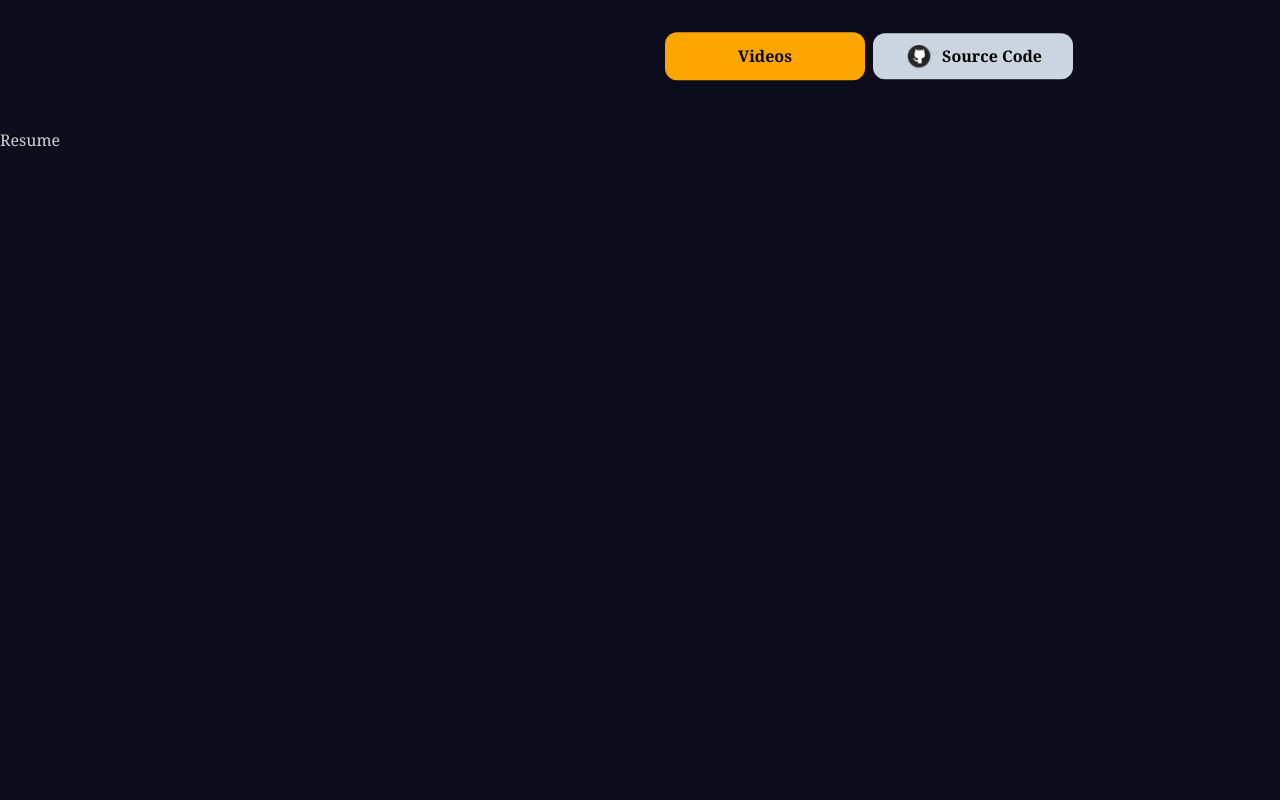
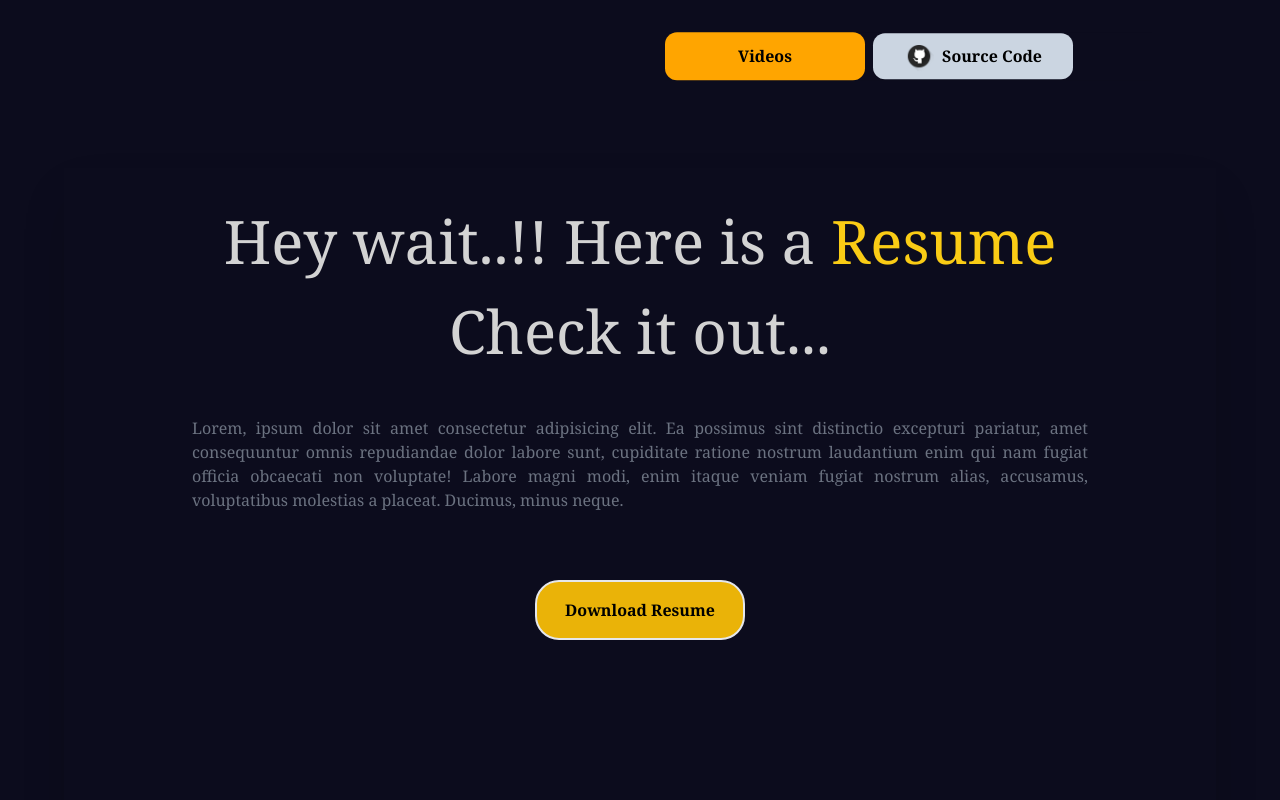
Before and after one commit to sanketkedare/sanketkedare, a React (Create React App) app: page / in a window 1280 px wide. Shown: the part 6380-7180 px from the top of the page. Built offline with nearby package versions, Linux system fonts and the light colour scheme.

Commit message:
Completed

```diff
--- a/src/App.js
+++ b/src/App.js
@@ -5,6 +5,7 @@ import Footer from "./Components/Footer/Footer";
 import Home from "./Components/Home/Home";
 import Navbar from "./Components/Navbar/Navbar";
 import ProjectsComponent from "./Components/Projects/ProjectsComponent";
+import Resume from "./Components/Resume/Resume";
 import Skills from "./Components/Skills/Skills";
 
 function App() {
@@ -33,11 +34,12 @@ function App() {
         <ProjectsComponent />
       </div>
 
-      <section id="resume">Resume</section>
+      <section id="resume"><Resume/></section>
 
       <section id="contact">
         <Contacts />
       </section>
+
       <Footer />
     </div>
   );
--- a/src/Components/Contact/Contacts.jsx
+++ b/src/Components/Contact/Contacts.jsx
@@ -62,7 +62,7 @@ const Contacts = () => {
       >
         <h1
           variants={variants}
-          className="lg:text-[70px] text-[30px] lg:mt-0 mt-20 lg:text-start lg:ml-0 ml-7 hover:text-sky-400"
+          className="lg:text-[70px] text-[30px] lg:mt-0  lg:text-start lg:ml-0 ml-7 hover:text-sky-400"
         >
           Let's <span className="text-red-700 hover:text-white">Work </span><br/>together
         </h1>
--- /dev/null
+++ b/src/Components/Resume/Resume.jsx
@@ -0,0 +1,33 @@
+import React from "react";
+import { motion } from "framer-motion";
+
+const Resume = () => {
+  return (
+    <motion.div className="resume h-[100%] flex justify-center items-center">
+      <div
+        className="w-[90%] h-[90%] my-auto  rounded-2xl shadow-2xl
+                      lg:flex grid grid-cols-1 lg:justify-between justify-center items-center"
+      >
+        <div className="information flex justify-center item-center lg:w-3/1  text-center p-4 h-full">
+          <div className="wrapper bg-transparent  gap-4 h-full">
+            <h1 className="bg-transparent lg:text-[60px] text-[20px] my-3 hover:text-sky-500 font-medium">
+              Hey wait..!! Here is a <span className="bg-transparent text-yellow-400 rounded-3xl hover:shadow-2xl">Resume</span><br/> Check it out...
+            </h1>
+            <p className="bg-transparent text-justify w-[80%] m-auto my-10 text-gray-500">
+                Lorem, ipsum dolor sit amet consectetur adipisicing elit. Ea possimus sint distinctio excepturi pariatur, amet consequuntur omnis repudiandae dolor labore sunt, cupiditate ratione nostrum laudantium enim qui nam fugiat officia obcaecati non voluptate! Labore magni modi, enim itaque veniam fugiat nostrum alias, accusamus, voluptatibus molestias a placeat. Ducimus, minus neque.
+            </p>
+
+            <button className="bg-yellow-500 hover:bg-sky-500 border-2 hover:border-black p-4 my-7 text-black px-7 font-bold rounded-3xl">
+                Download Resume
+            </button>
+          </div>
+
+        </div>
+
+
+      </div>
+    </motion.div>
+  );
+};
+
+export default Resume;
```
